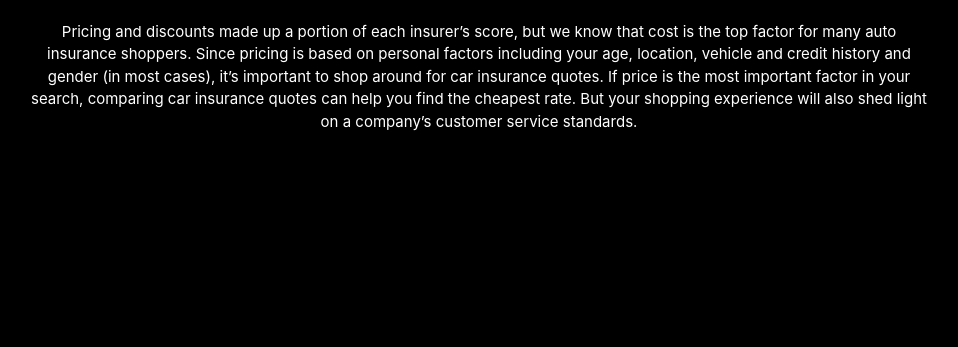
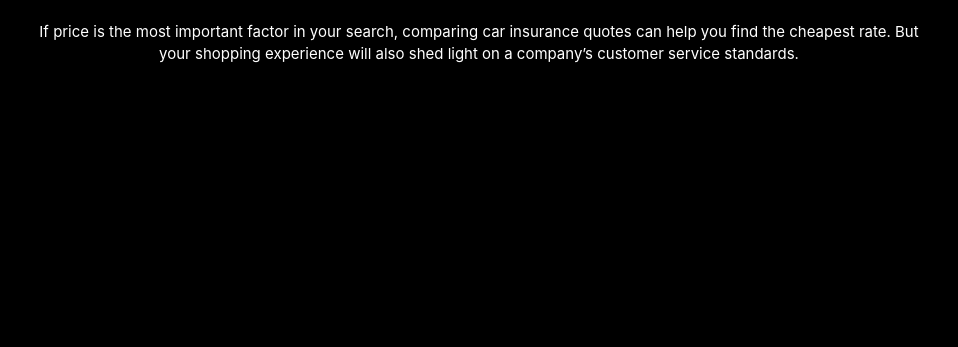
Before and after one commit to MADUMERE-STEPHEN/Car-website, a plain HTML site: page index.html in a window 1280 px wide. Shown: the part 307-654 px from the top of the page, without its empty margins (161-1119 px from the left). Drawn offline with nearby package versions, Linux system fonts and the light colour scheme.

Commit message:
Update index.html

```diff
--- a/index.html
+++ b/index.html
@@ -50,8 +50,7 @@
 
     <div class="container header-text">
         <h1 class="center white-text">Finding the best car insurance company for you</h1>
-        <p class="white-text center">Pricing and discounts made up a portion of each insurer’s score, but we know that cost is the top factor for many auto insurance shoppers. Since pricing is based on personal factors including your age, location, vehicle and credit history and gender (in most cases), it’s important to shop around for car insurance quotes.
-            If price is the most important factor in your search, comparing car insurance quotes can help you find the cheapest rate. But your shopping experience will also shed light on a company’s customer service standards.</p>
+        <p class="white-text center">If price is the most important factor in your search, comparing car insurance quotes can help you find the cheapest rate. But your shopping experience will also shed light on a company’s customer service standards.</p>
 
 
     </div>
```
